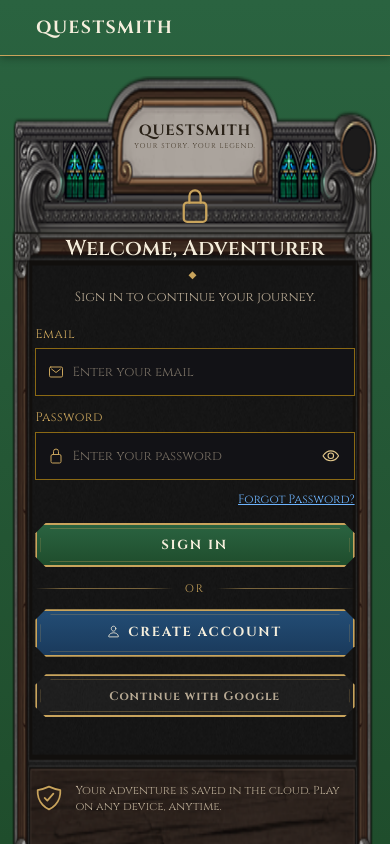
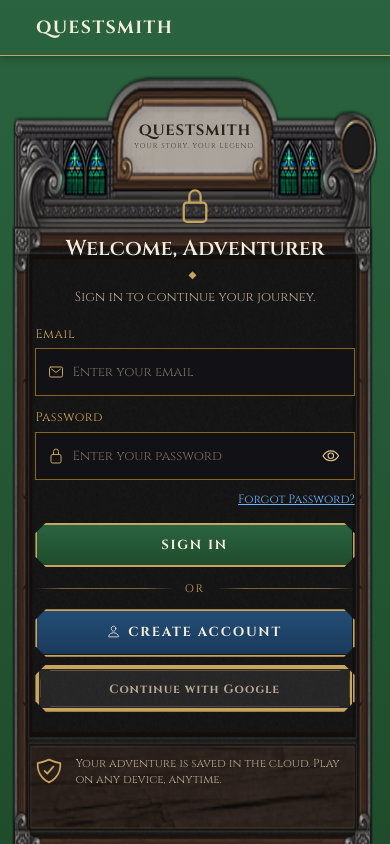
Before and after one commit to treyeckels/questsmith, a React (Vite) app: page /login in a window 390 px wide. Built offline with nearby package versions, Linux system fonts and the light colour scheme; no server answers; what @capacitor/core would draw is missing.

Commit message:
fix: resolve mobile login Google button overlap with frame footer

```diff
--- a/src/features/auth/AuthPage.css
+++ b/src/features/auth/AuthPage.css
@@ -35,7 +35,7 @@
 .auth-page__content {
     --background: transparent;
     --padding-top: 0.5rem;
-    --padding-bottom: 1.25rem;
+    --padding-bottom: max(env(safe-area-inset-bottom), 1.25rem);
     --padding-start: 0.75rem;
     --padding-end: 0.75rem;
 }
@@ -188,11 +188,11 @@
     flex-direction: column;
     gap: clamp(0.85rem, 3vw, 1.15rem);
     margin-top: 0.25rem;
-    margin-bottom: clamp(0.25rem, 1vw, 0.5rem);
 }
 
-.auth-actions .fantasy-button--google {
-    margin-top: clamp(0.15rem, 1vw, 0.35rem);
+.auth-oauth {
+    margin-top: clamp(0.35rem, 2vw, 0.75rem);
+    padding-bottom: clamp(0.75rem, 3vw, 1.25rem);
 }
 
 .auth-divider {
--- a/src/features/auth/AuthPage.tsx
+++ b/src/features/auth/AuthPage.tsx
@@ -277,7 +277,10 @@ const AuthPage: React.FC = () => {
                             >
                                 Create Account
                             </FantasyButton>
+                        </div>
+                    </form>
 
+                    <div className="auth-oauth">
                         <FantasyButton
                             variant="google"
                             disabled={submitting}
@@ -286,7 +289,6 @@ const AuthPage: React.FC = () => {
                             Continue with Google
                         </FantasyButton>
                     </div>
-                    </form>
                 </FantasyFrame>
             </IonContent>
         </IonPage>
--- a/src/shared/components/FantasyButton.css
+++ b/src/shared/components/FantasyButton.css
@@ -39,18 +39,23 @@
 }
 
 .fantasy-button--primary {
+    --background: linear-gradient(180deg, var(--qs-green-light) 0%, var(--qs-green) 100%);
     --color: var(--qs-text);
-    background: linear-gradient(180deg, var(--qs-green-light) 0%, var(--qs-green) 100%);
 }
 
 .fantasy-button--secondary {
+    --background: linear-gradient(180deg, var(--qs-blue-light) 0%, var(--qs-blue) 100%);
     --color: var(--qs-text);
-    background: linear-gradient(180deg, var(--qs-blue-light) 0%, var(--qs-blue) 100%);
 }
 
 .fantasy-button--google {
+    --background: rgba(255, 255, 255, 0.08);
+    --background-hover: rgba(255, 255, 255, 0.12);
+    --background-activated: rgba(255, 255, 255, 0.1);
     --color: var(--qs-text-muted);
-    background: rgba(255, 255, 255, 0.04);
+    --border-width: 2px;
+    --border-color: var(--qs-gold);
+    --border-style: solid;
     font-size: clamp(0.75rem, 2.8vw, 0.85rem);
     letter-spacing: 0.08em;
     text-transform: none;
--- a/src/shared/components/FantasyFrame.css
+++ b/src/shared/components/FantasyFrame.css
@@ -2,7 +2,7 @@
     position: relative;
     width: min(100%, 26rem);
     margin: clamp(0.5rem, 2vw, 1rem) auto 0;
-    min-height: min(100dvh - 2rem, 52rem);
+    min-height: auto;
     background: url('/img/friends_box_merge.png') no-repeat center top;
     background-size: 100% 100%;
     display: flex;
@@ -10,6 +10,12 @@
     gap: clamp(1rem, 4vw, 1.5rem);
     padding: clamp(6.25rem, 24vw, 7.75rem) clamp(1.25rem, 6vw, 2rem) clamp(4.5rem, 16vw, 6rem);
     box-sizing: border-box;
+}
+
+@media (min-width: 40rem) and (min-height: 48rem) {
+    .fantasy-frame {
+        min-height: min(100dvh - 2rem, 52rem);
+    }
 }
 
 .fantasy-frame__header {
@@ -44,7 +50,7 @@
 }
 
 .fantasy-frame__body {
-    flex: 1 0 auto;
+    flex: 0 0 auto;
     display: flex;
     flex-direction: column;
     width: 100%;
@@ -54,11 +60,22 @@
 .fantasy-frame__footer {
     flex-shrink: 0;
     width: 100%;
-    margin-top: auto;
-    padding-top: clamp(0.5rem, 2vw, 0.75rem);
+    margin-top: 0;
+    padding-top: clamp(1rem, 4vw, 1.5rem);
     display: flex;
     align-items: flex-start;
     gap: 0.75rem;
+}
+
+@media (min-width: 40rem) and (min-height: 48rem) {
+    .fantasy-frame__body {
+        flex: 1 0 auto;
+    }
+
+    .fantasy-frame__footer {
+        margin-top: auto;
+        padding-top: clamp(0.5rem, 2vw, 0.75rem);
+    }
 }
 
 .fantasy-frame__footer-icon {
```
Lines whose indentation alone changed are shown as unchanged.
